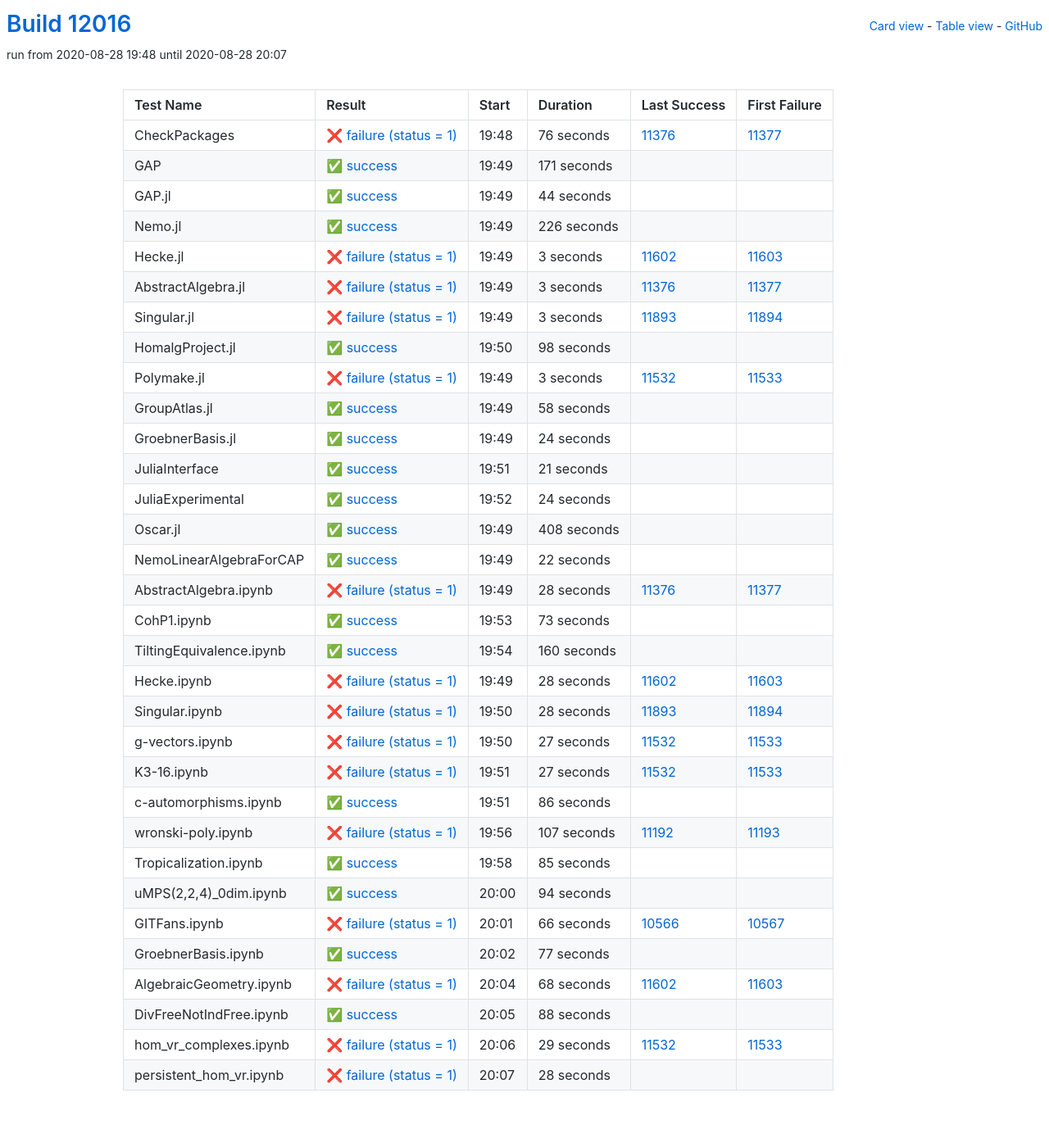
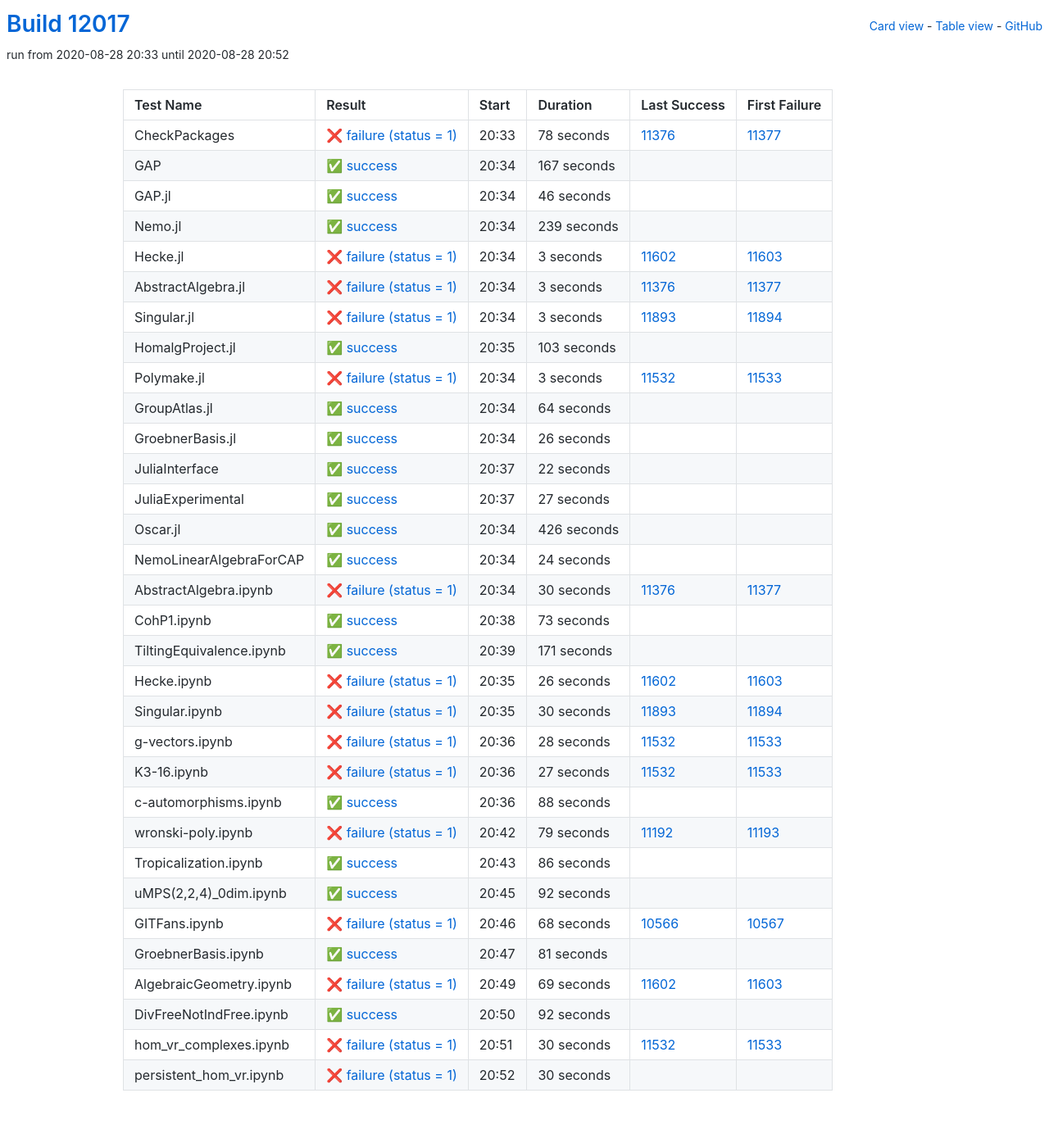
Before and after one commit to oscar-system/oscar-ci-status, a Jekyll site: the page built from table.html, in a window 1280 px wide. Shown: the whole page at 82% size. Built offline with Jekyll 4.4.1, drawn with Linux system fonts in a browser that asks for light colours.

Commit message:
Build #12017

```diff
--- a/_data/ci.yml
+++ b/_data/ci.yml
@@ -1,6 +1,6 @@
 ---
-build: 12016
-build_url: https://oscarci.mathematik.uni-kl.de/job/oscar/12016/
+build: 12017
+build_url: https://oscarci.mathematik.uni-kl.de/job/oscar/12017/
 job: oscar
 organization: oscar-system
 repo: oscar-ci-status
@@ -8,56 +8,56 @@
 tests:
 - name: CheckPackages
   id: checkpackages
-  log: https://oscarci.mathematik.uni-kl.de/job/oscar/12016/artifact/logs/build-12016/CheckPackages.log
-  start: 2020-08-28 19:48
+  log: https://oscarci.mathematik.uni-kl.de/job/oscar/12017/artifact/logs/build-12017/CheckPackages.log
+  start: 2020-08-28 20:33
   success: false
   exitcode: 1
   status: failure
-  duration: 76
+  duration: 78
   last_success: 11376
   last_success_url: https://oscarci.mathematik.uni-kl.de/job/oscar/11376/
   first_failure: 11377
   first_failure_url: https://oscarci.mathematik.uni-kl.de/job/oscar/11377/
 - name: GAP
   id: gap
-  log: https://oscarci.mathematik.uni-kl.de/job/oscar/12016/artifact/logs/build-12016/GAP.log
-  start: 2020-08-28 19:49
+  log: https://oscarci.mathematik.uni-kl.de/job/oscar/12017/artifact/logs/build-12017/GAP.log
+  start: 2020-08-28 20:34
   success: true
   exitcode: 0
   status: success
-  duration: 171
+  duration: 167
   last_success: false
   last_success_url:
   first_failure: false
   first_failure_url:
 - name: GAP.jl
   id: gap-jl
-  log: https://oscarci.mathematik.uni-kl.de/job/oscar/12016/artifact/logs/build-12016/GAP.jl.log
-  start: 2020-08-28 19:49
+  log: https://oscarci.mathematik.uni-kl.de/job/oscar/12017/artifact/logs/build-12017/GAP.jl.log
+  start: 2020-08-28 20:34
   success: true
   exitcode: 0
   status: success
-  duration: 44
+  duration: 46
   last_success: false
   last_success_url:
   first_failure: false
   first_failure_url:
 - name: Nemo.jl
   id: nemo-jl
-  log: https://oscarci.mathematik.uni-kl.de/job/oscar/12016/artifact/logs/build-12016/Nemo.jl.log
-  start: 2020-08-28 19:49
+  log: https://oscarci.mathematik.uni-kl.de/job/oscar/12017/artifact/logs/build-12017/Nemo.jl.log
+  start: 2020-08-28 20:34
   success: true
   exitcode: 0
   status: success
-  duration: 226
+  duration: 239
   last_success: false
   last_success_url:
   first_failure: false
   first_failure_url:
 - name: Hecke.jl
   id: hecke-jl
-  log: https://oscarci.mathematik.uni-kl.de/job/oscar/12016/artifact/logs/build-12016/Hecke.jl.log
-  start: 2020-08-28 19:49
+  log: https://oscarci.mathematik.uni-kl.de/job/oscar/12017/artifact/logs/build-12017/Hecke.jl.log
+  start: 2020-08-28 20:34
   success: false
   exitcode: 1
   status: failure
@@ -68,8 +68,8 @@
   first_failure_url: https://oscarci.mathematik.uni-kl.de/job/oscar/11603/
 - name: AbstractAlgebra.jl
   id: abstractalgebra-jl
-  log: https://oscarci.mathematik.uni-kl.de/job/oscar/12016/artifact/logs/build-12016/AbstractAlgebra.jl.log
-  start: 2020-08-28 19:49
+  log: https://oscarci.mathematik.uni-kl.de/job/oscar/12017/artifact/logs/build-12017/AbstractAlgebra.jl.log
+  start: 2020-08-28 20:34
   success: false
   exitcode: 1
   status: failure
@@ -80,8 +80,8 @@
   first_failure_url: https://oscarci.mathematik.uni-kl.de/job/oscar/11377/
 - name: Singular.jl
   id: singular-jl
-  log: https://oscarci.mathematik.uni-kl.de/job/oscar/12016/artifact/logs/build-12016/Singular.jl.log
-  start: 2020-08-28 19:49
+  log: https://oscarci.mathematik.uni-kl.de/job/oscar/12017/artifact/logs/build-12017/Singular.jl.log
+  start: 2020-08-28 20:34
   success: false
   exitcode: 1
   status: failure
@@ -92,20 +92,20 @@
   first_failure_url: https://oscarci.mathematik.uni-kl.de/job/oscar/11894/
 - name: HomalgProject.jl
   id: homalgproject-jl
-  log: https://oscarci.mathematik.uni-kl.de/job/oscar/12016/artifact/logs/build-12016/HomalgProject.jl.log
-  start: 2020-08-28 19:50
+  log: https://oscarci.mathematik.uni-kl.de/job/oscar/12017/artifact/logs/build-12017/HomalgProject.jl.log
+  start: 2020-08-28 20:35
   success: true
   exitcode: 0
   status: success
-  duration: 98
+  duration: 103
   last_success: false
   last_success_url:
   first_failure: false
   first_failure_url:
 - name: Polymake.jl
   id: polymake-jl
-  log: https://oscarci.mathematik.uni-kl.de/job/oscar/12016/artifact/logs/build-12016/Polymake.jl.log
-  start: 2020-08-28 19:49
+  log: https://oscarci.mathematik.uni-kl.de/job/oscar/12017/artifact/logs/build-12017/Polymake.jl.log
+  start: 2020-08-28 20:34
   success: false
   exitcode: 1
   status: failure
@@ -116,20 +116,68 @@
   first_failure_url: https://oscarci.mathematik.uni-kl.de/job/oscar/11533/
 - name: GroupAtlas.jl
   id: groupatlas-jl
-  log: https://oscarci.mathematik.uni-kl.de/job/oscar/12016/artifact/logs/build-12016/GroupAtlas.jl.log
-  start: 2020-08-28 19:49
+  log: https://oscarci.mathematik.uni-kl.de/job/oscar/12017/artifact/logs/build-12017/GroupAtlas.jl.log
+  start: 2020-08-28 20:34
   success: true
   exitcode: 0
   status: success
-  duration: 58
+  duration: 64
   last_success: false
   last_success_url:
   first_failure: false
   first_failure_url:
 - name: GroebnerBasis.jl
   id: groebnerbasis-jl
-  log: https://oscarci.mathematik.uni-kl.de/job/oscar/12016/artifact/logs/build-12016/GroebnerBasis.jl.log
-  start: 2020-08-28 19:49
+  log: https://oscarci.mathematik.uni-kl.de/job/oscar/12017/artifact/logs/build-12017/GroebnerBasis.jl.log
+  start: 2020-08-28 20:34
+  success: true
+  exitcode: 0
+  status: success
+  duration: 26
+  last_success: false
+  last_success_url:
+  first_failure: false
+  first_failure_url:
+- name: JuliaInterface
+  id: juliainterface
+  log: https://oscarci.mathematik.uni-kl.de/job/oscar/12017/artifact/logs/build-12017/JuliaInterface.log
+  start: 2020-08-28 20:37
+  success: true
+  exitcode: 0
+  status: success
+  duration: 22
+  last_success: false
+  last_success_url:
+  first_failure: false
+  first_failure_url:
+- name: JuliaExperimental
+  id: juliaexperimental
+  log: https://oscarci.mathematik.uni-kl.de/job/oscar/12017/artifact/logs/build-12017/JuliaExperimental.log
+  start: 2020-08-28 20:37
+  success: true
+  exitcode: 0
+  status: success
+  duration: 27
+  last_success: false
+  last_success_url:
+  first_failure: false
+  first_failure_url:
+- name: Oscar.jl
+  id: oscar-jl
+  log: https://oscarci.mathematik.uni-kl.de/job/oscar/12017/artifact/logs/build-12017/Oscar.jl.log
+  start: 2020-08-28 20:34
+  success: true
+  exitcode: 0
+  status: success
+  duration: 426
+  last_success: false
+  last_success_url:
+  first_failure: false
+  first_failure_url:
+- name: NemoLinearAlgebraForCAP
+  id: nemolinearalgebraforcap
+  log: https://oscarci.mathematik.uni-kl.de/job/oscar/12017/artifact/logs/build-12017/NemoLinearAlgebraForCAP.log
+  start: 2020-08-28 20:34
   success: true
   exitcode: 0
   status: success
@@ -138,70 +186,22 @@
   last_success_url:
   first_failure: false
   first_failure_url:
-- name: JuliaInterface
-  id: juliainterface
-  log: https://oscarci.mathematik.uni-kl.de/job/oscar/12016/artifact/logs/build-12016/JuliaInterface.log
-  start: 2020-08-28 19:51
-  success: true
-  exitcode: 0
-  status: success
-  duration: 21
-  last_success: false
-  last_success_url:
-  first_failure: false
-  first_failure_url:
-- name: JuliaExperimental
-  id: juliaexperimental
-  log: https://oscarci.mathematik.uni-kl.de/job/oscar/12016/artifact/logs/build-12016/JuliaExperimental.log
-  start: 2020-08-28 19:52
-  success: true
-  exitcode: 0
-  status: success
-  duration: 24
-  last_success: false
-  last_success_url:
-  first_failure: false
-  first_failure_url:
-- name: Oscar.jl
-  id: oscar-jl
-  log: https://oscarci.mathematik.uni-kl.de/job/oscar/12016/artifact/logs/build-12016/Oscar.jl.log
-  start: 2020-08-28 19:49
-  success: true
-  exitcode: 0
-  status: success
-  duration: 408
-  last_success: false
-  last_success_url:
-  first_failure: false
-  first_failure_url:
-- name: NemoLinearAlgebraForCAP
-  id: nemolinearalgebraforcap
-  log: https://oscarci.mathematik.uni-kl.de/job/oscar/12016/artifact/logs/build-12016/NemoLinearAlgebraForCAP.log
-  start: 2020-08-28 19:49
-  success: true
-  exitcode: 0
-  status: success
-  duration: 22
-  last_success: false
-  last_success_url:
-  first_failure: false
-  first_failure_url:
 - name: AbstractAlgebra.ipynb
   id: abstractalgebra-ipynb
-  log: https://oscarci.mathematik.uni-kl.de/job/oscar/12016/artifact/logs/build-12016/AbstractAlgebra.ipynb.log
-  start: 2020-08-28 19:49
+  log: https://oscarci.mathematik.uni-kl.de/job/oscar/12017/artifact/logs/build-12017/AbstractAlgebra.ipynb.log
+  start: 2020-08-28 20:34
   success: false
   exitcode: 1
   status: failure
-  duration: 28
+  duration: 30
   last_success: 11376
   last_success_url: https://oscarci.mathematik.uni-kl.de/job/oscar/11376/
   first_failure: 11377
   first_failure_url: https://oscarci.mathematik.uni-kl.de/job/oscar/11377/
 - name: CohP1.ipynb
   id: cohp1-ipynb
-  log: https://oscarci.mathematik.uni-kl.de/job/oscar/12016/artifact/logs/build-12016/CohP1.ipynb.log
-  start: 2020-08-28 19:53
+  log: https://oscarci.mathematik.uni-kl.de/job/oscar/12017/artifact/logs/build-12017/CohP1.ipynb.log
+  start: 2020-08-28 20:38
   success: true
   exitcode: 0
   status: success
@@ -212,56 +212,56 @@
   first_failure_url:
 - name: TiltingEquivalence.ipynb
   id: tiltingequivalence-ipynb
-  log: https://oscarci.mathematik.uni-kl.de/job/oscar/12016/artifact/logs/build-12016/TiltingEquivalence.ipynb.log
-  start: 2020-08-28 19:54
+  log: https://oscarci.mathematik.uni-kl.de/job/oscar/12017/artifact/logs/build-12017/TiltingEquivalence.ipynb.log
+  start: 2020-08-28 20:39
   success: true
   exitcode: 0
   status: success
-  duration: 160
+  duration: 171
   last_success: false
   last_success_url:
   first_failure: false
   first_failure_url:
 - name: Hecke.ipynb
   id: hecke-ipynb
-  log: https://oscarci.mathematik.uni-kl.de/job/oscar/12016/artifact/logs/build-12016/Hecke.ipynb.log
-  start: 2020-08-28 19:49
+  log: https://oscarci.mathematik.uni-kl.de/job/oscar/12017/artifact/logs/build-12017/Hecke.ipynb.log
+  start: 2020-08-28 20:35
   success: false
   exitcode: 1
   status: failure
-  duration: 28
+  duration: 26
   last_success: 11602
   last_success_url: https://oscarci.mathematik.uni-kl.de/job/oscar/11602/
   first_failure: 11603
   first_failure_url: https://oscarci.mathematik.uni-kl.de/job/oscar/11603/
 - name: Singular.ipynb
   id: singular-ipynb
-  log: https://oscarci.mathematik.uni-kl.de/job/oscar/12016/artifact/logs/build-12016/Singular.ipynb.log
-  start: 2020-08-28 19:50
+  log: https://oscarci.mathematik.uni-kl.de/job/oscar/12017/artifact/logs/build-12017/Singular.ipynb.log
+  start: 2020-08-28 20:35
   success: false
   exitcode: 1
   status: failure
-  duration: 28
+  duration: 30
   last_success: 11893
   last_success_url: https://oscarci.mathematik.uni-kl.de/job/oscar/11893/
   first_failure: 11894
   first_failure_url: https://oscarci.mathematik.uni-kl.de/job/oscar/11894/
 - name: g-vectors.ipynb
   id: g-vectors-ipynb
-  log: https://oscarci.mathematik.uni-kl.de/job/oscar/12016/artifact/logs/build-12016/g-vectors.ipynb.log
-  start: 2020-08-28 19:50
+  log: https://oscarci.mathematik.uni-kl.de/job/oscar/12017/artifact/logs/build-12017/g-vectors.ipynb.log
+  start: 2020-08-28 20:36
   success: false
   exitcode: 1
   status: failure
-  duration: 27
+  duration: 28
   last_success: 11532
   last_success_url: https://oscarci.mathematik.uni-kl.de/job/oscar/11532/
   first_failure: 11533
   first_failure_url: https://oscarci.mathematik.uni-kl.de/job/oscar/11533/
 - name: K3-16.ipynb
   id: k3-16-ipynb
-  log: https://oscarci.mathematik.uni-kl.de/job/oscar/12016/artifact/logs/build-12016/K3-16.ipynb.log
-  start: 2020-08-28 19:51
+  log: https://oscarci.mathematik.uni-kl.de/job/oscar/12017/artifact/logs/build-12017/K3-16.ipynb.log
+  start: 2020-08-28 20:36
   success: false
   exitcode: 1
   status: failure
@@ -272,8 +272,32 @@
   first_failure_url: https://oscarci.mathematik.uni-kl.de/job/oscar/11533/
 - name: c-automorphisms.ipynb
   id: c-automorphisms-ipynb
-  log: https://oscarci.mathematik.uni-kl.de/job/oscar/12016/artifact/logs/build-12016/c-automorphisms.ipynb.log
-  start: 2020-08-28 19:51
+  log: https://oscarci.mathematik.uni-kl.de/job/oscar/12017/artifact/logs/build-12017/c-automorphisms.ipynb.log
+  start: 2020-08-28 20:36
+  success: true
+  exitcode: 0
+  status: success
+  duration: 88
+  last_success: false
+  last_success_url:
+  first_failure: false
+  first_failure_url:
+- name: wronski-poly.ipynb
+  id: wronski-poly-ipynb
+  log: https://oscarci.mathematik.uni-kl.de/job/oscar/12017/artifact/logs/build-12017/wronski-poly.ipynb.log
+  start: 2020-08-28 20:42
+  success: false
+  exitcode: 1
+  status: failure
+  duration: 79
+  last_success: 11192
+  last_success_url: https://oscarci.mathematik.uni-kl.de/job/oscar/11192/
+  first_failure: 11193
+  first_failure_url: https://oscarci.mathematik.uni-kl.de/job/oscar/11193/
+- name: Tropicalization.ipynb
+  id: tropicalization-ipynb
+  log: https://oscarci.mathematik.uni-kl.de/job/oscar/12017/artifact/logs/build-12017/Tropicalization.ipynb.log
+  start: 2020-08-28 20:43
   success: true
   exitcode: 0
   status: success
@@ -282,110 +306,86 @@
   last_success_url:
   first_failure: false
   first_failure_url:
-- name: wronski-poly.ipynb
-  id: wronski-poly-ipynb
-  log: https://oscarci.mathematik.uni-kl.de/job/oscar/12016/artifact/logs/build-12016/wronski-poly.ipynb.log
-  start: 2020-08-28 19:56
-  success: false
-  exitcode: 1
-  status: failure
-  duration: 107
-  last_success: 11192
-  last_success_url: https://oscarci.mathematik.uni-kl.de/job/oscar/11192/
-  first_failure: 11193
-  first_failure_url: https://oscarci.mathematik.uni-kl.de/job/oscar/11193/
-- name: Tropicalization.ipynb
-  id: tropicalization-ipynb
-  log: https://oscarci.mathematik.uni-kl.de/job/oscar/12016/artifact/logs/build-12016/Tropicalization.ipynb.log
-  start: 2020-08-28 19:58
+- name: uMPS(2,2,4)_0dim.ipynb
+  id: umps-2-2-4-0dim-ipynb
+  log: https://oscarci.mathematik.uni-kl.de/job/oscar/12017/artifact/logs/build-12017/uMPS-2-2-4-_0dim.ipynb.log
+  start: 2020-08-28 20:45
   success: true
   exitcode: 0
   status: success
-  duration: 85
-  last_success: false
-  last_success_url:
-  first_failure: false
-  first_failure_url:
-- name: uMPS(2,2,4)_0dim.ipynb
-  id: umps-2-2-4-0dim-ipynb
-  log: https://oscarci.mathematik.uni-kl.de/job/oscar/12016/artifact/logs/build-12016/uMPS-2-2-4-_0dim.ipynb.log
-  start: 2020-08-28 20:00
-  success: true
-  exitcode: 0
-  status: success
-  duration: 94
+  duration: 92
   last_success: false
   last_success_url:
   first_failure: false
   first_failure_url:
 - name: GITFans.ipynb
   id: gitfans-ipynb
-  log: https://oscarci.mathematik.uni-kl.de/job/oscar/12016/artifact/logs/build-12016/GITFans.ipynb.log
-  start: 2020-08-28 20:01
+  log: https://oscarci.mathematik.uni-kl.de/job/oscar/12017/artifact/logs/build-12017/GITFans.ipynb.log
+  start: 2020-08-28 20:46
   success: false
   exitcode: 1
   status: failure
-  duration: 66
+  duration: 68
   last_success: 10566
   last_success_url: https://oscarci.mathematik.uni-kl.de/job/oscar/10566/
   first_failure: 10567
   first_failure_url: https://oscarci.mathematik.uni-kl.de/job/oscar/10567/
 - name: GroebnerBasis.ipynb
   id: groebnerbasis-ipynb
-  log: https://oscarci.mathematik.uni-kl.de/job/oscar/12016/artifact/logs/build-12016/GroebnerBasis.ipynb.log
-  start: 2020-08-28 20:02
+  log: https://oscarci.mathematik.uni-kl.de/job/oscar/12017/artifact/logs/build-12017/GroebnerBasis.ipynb.log
+  start: 2020-08-28 20:47
   success: true
   exitcode: 0
   status: success
-  duration: 77
+  duration: 81
   last_success: false
   last_success_url:
   first_failure: false
   first_failure_url:
 - name: AlgebraicGeometry.ipynb
   id: algebraicgeometry-ipynb
-  log: https://oscarci.mathematik.uni-kl.de/job/oscar/12016/artifact/logs/build-12016/AlgebraicGeometry.ipynb.log
-  start: 2020-08-28 20:04
+  log: https://oscarci.mathematik.uni-kl.de/job/oscar/12017/artifact/logs/build-12017/AlgebraicGeometry.ipynb.log
+  start: 2020-08-28 20:49
   success: false
   exitcode: 1
   status: failure
-  duration: 68
+  duration: 69
   last_success: 11602
   last_success_url: https://oscarci.mathematik.uni-kl.de/job/oscar/11602/
   first_failure: 11603
   first_failure_url: https://oscarci.mathematik.uni-kl.de/job/oscar/11603/
 - name: DivFreeNotIndFree.ipynb
   id: divfreenotindfree-ipynb
-  log: https://oscarci.mathematik.uni-kl.de/job/oscar/12016/artifact/logs/build-12016/DivFreeNotIndFree.ipynb.log
-  start: 2020-08-28 20:05
+  log: https://oscarci.mathematik.uni-kl.de/job/oscar/12017/artifact/logs/build-12017/DivFreeNotIndFree.ipynb.log
+  start: 2020-08-28 20:50
   success: true
   exitcode: 0
   status: success
-  duration: 88
+  duration: 92
   last_success: false
   last_success_url:
   first_failure: false
   first_failure_url:
 - name: hom_vr_complexes.ipynb
   id: hom-vr-complexes-ipynb
-  log: https://oscarci.mathematik.uni-kl.de/job/oscar/12016/artifact/logs/build-12016/hom_vr_complexes.ipynb.log
-  start: 2020-08-28 20:06
+  log: https://oscarci.mathematik.uni-kl.de/job/oscar/12017/artifact/logs/build-12017/hom_vr_complexes.ipynb.log
+  start: 2020-08-28 20:51
   success: false
   exitcode: 1
   status: failure
-  duration: 29
+  duration: 30
   last_success: 11532
   last_success_url: https://oscarci.mathematik.uni-kl.de/job/oscar/11532/
   first_failure: 11533
   first_failure_url: https://oscarci.mathematik.uni-kl.de/job/oscar/11533/
 - name: persistent_hom_vr.ipynb
   id: persistent-hom-vr-ipynb
-  log: https://oscarci.mathematik.uni-kl.de/job/oscar/12016/artifact/logs/build-12016/persistent_hom_vr.ipynb.log
-  start: 2020-08-28 20:07
+  log: https://oscarci.mathematik.uni-kl.de/job/oscar/12017/artifact/logs/build-12017/persistent_hom_vr.ipynb.log
+  start: 2020-08-28 20:52
   success: false
   exitcode: 1
   status: failure
-  duration: 28
+  duration: 30
   last_success: false
   last_success_url:
   first_failure: false
```
Also changed, not shown: README.md.
